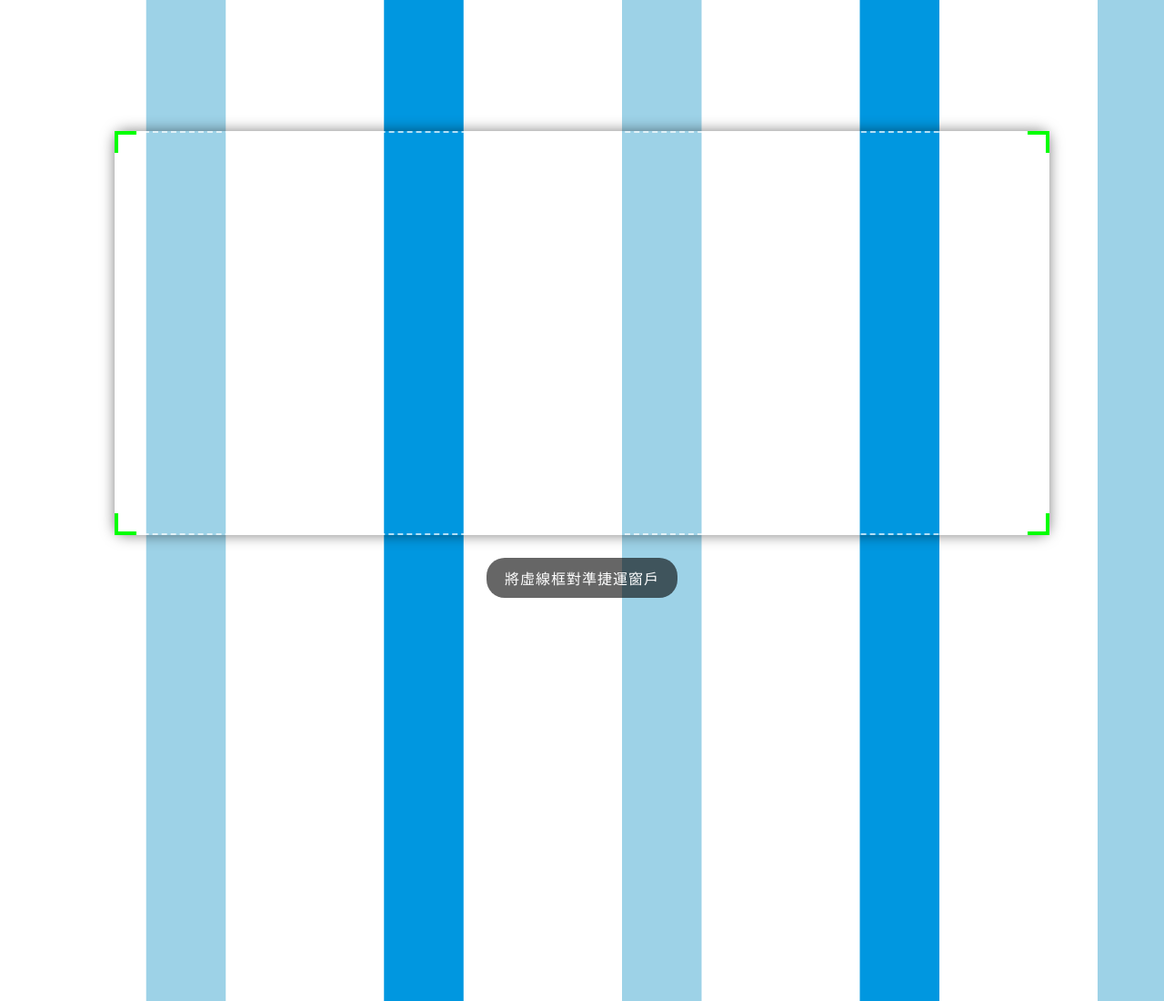
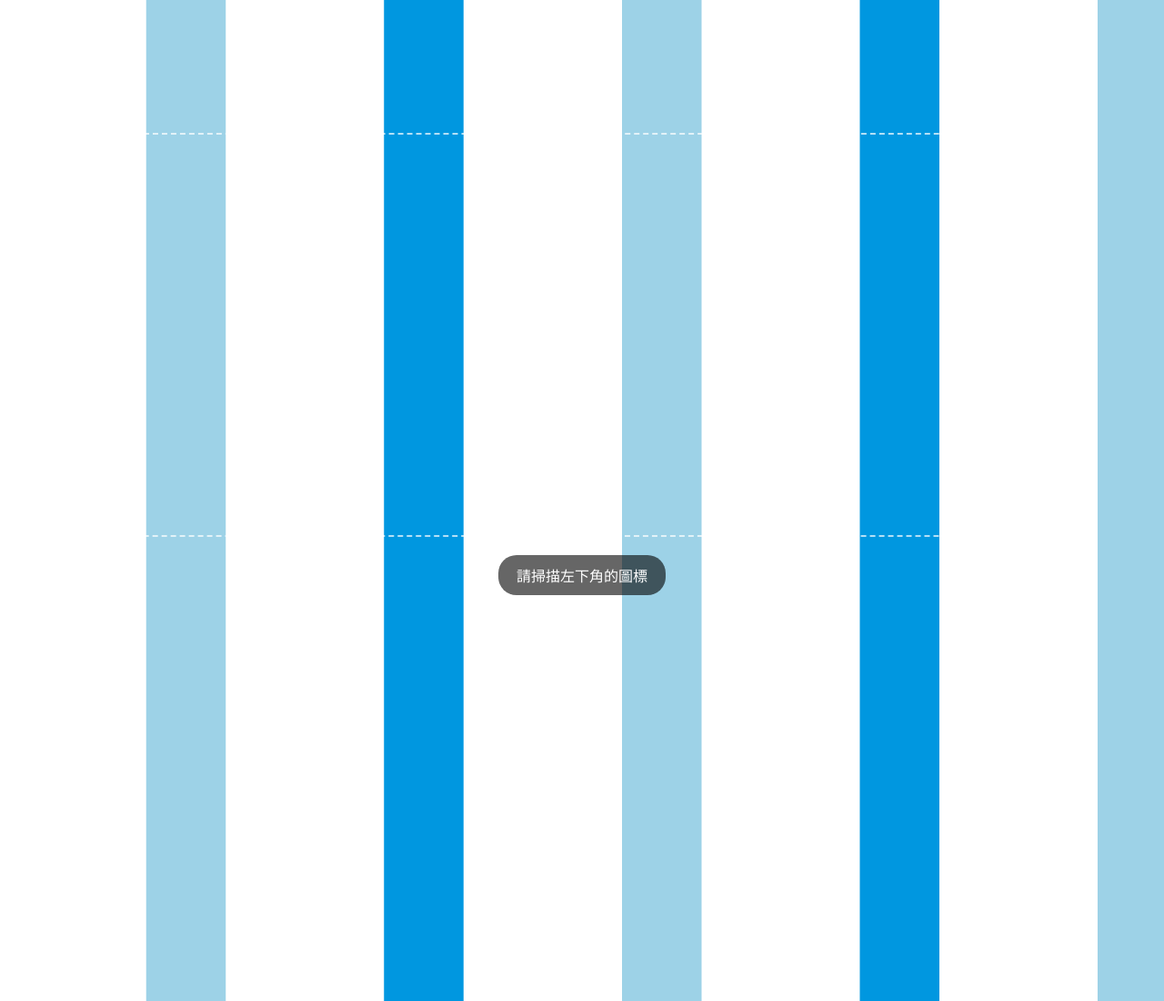
Before and after one commit to tedinformat/mrt-ar, a plain HTML site: page index.html in a window 1280 px wide. Shown: the top 1100 px of the page at 91% size. Drawn offline with Linux system fonts and the light colour scheme.

Commit message:
Add files via upload

```diff
--- a/index.html
+++ b/index.html
@@ -2,14 +2,14 @@
 <html>
   <head>
     <meta name="viewport" content="width=device-width, initial-scale=1" />
-    <title>捷運窗景 AR 互動</title>
+    <title>捷運窗景 AR 體驗</title>
     <script src="https://aframe.io/releases/1.4.2/aframe.min.js"></script>
     <script src="https://cdn.jsdelivr.net/npm/mind-ar@1.2.2/dist/mindar-image-aframe.prod.js"></script>
 
     <style>
       body { margin: 0; overflow: hidden; }
 
-      /* --- UI 層：引導框與文字 --- */
+      /* UI 層 */
       #ui-layer {
         position: fixed;
         top: 0; left: 0; width: 100%; height: 100%;
@@ -21,43 +21,30 @@
         align-items: center;
       }
 
-      /* 虛線引導框 */
+      /* 虛線框：示意窗戶範圍 */
       .guide-frame {
         width: 80vw;
-        height: 55vh; /* 模擬寬螢幕窗戶比例 */
+        height: 55vh;
         border: 2px dashed rgba(255, 255, 255, 0.7);
         border-radius: 12px;
-        box-shadow: 0 0 15px rgba(0,0,0,0.5);
         position: relative;
       }
 
-      /* 四個角落裝飾 (視覺引導) */
-      .corner { position: absolute; width: 20px; height: 20px; border-color: #00FF00; border-style: solid; }
-      .tl { top: -2px; left: -2px; border-width: 4px 0 0 4px; }
-      .tr { top: -2px; right: -2px; border-width: 4px 4px 0 0; }
-      .bl { bottom: -2px; left: -2px; border-width: 0 0 4px 4px; }
-      .br { bottom: -2px; right: -2px; border-width: 0 4px 4px 0; }
-
       .instruction {
-        margin-top: 25px;
+        margin-top: 20px;
         color: white;
         background: rgba(0, 0, 0, 0.6);
         padding: 10px 20px;
         border-radius: 20px;
         font-family: sans-serif;
-        font-size: 16px;
-        letter-spacing: 1px;
       }
     </style>
   </head>
   <body>
 
     <div id="ui-layer">
-      <div class="guide-frame">
-        <div class="corner tl"></div><div class="corner tr"></div>
-        <div class="corner bl"></div><div class="corner br"></div>
-      </div>
-      <div class="instruction">將虛線框對準捷運窗戶</div>
+      <div class="guide-frame"></div>
+      <div class="instruction">請掃描左下角的圖標</div>
     </div>
 
     <a-scene
@@ -77,7 +64,7 @@
 
         <a-image
           src="#barcodeImg"
-          position="10.6 7.4 0"
+          position="10.6 7.4 0.1"
           scale="22.2 15.8 1"
           rotation="0 0 0"
           opacity="0.9"
```
